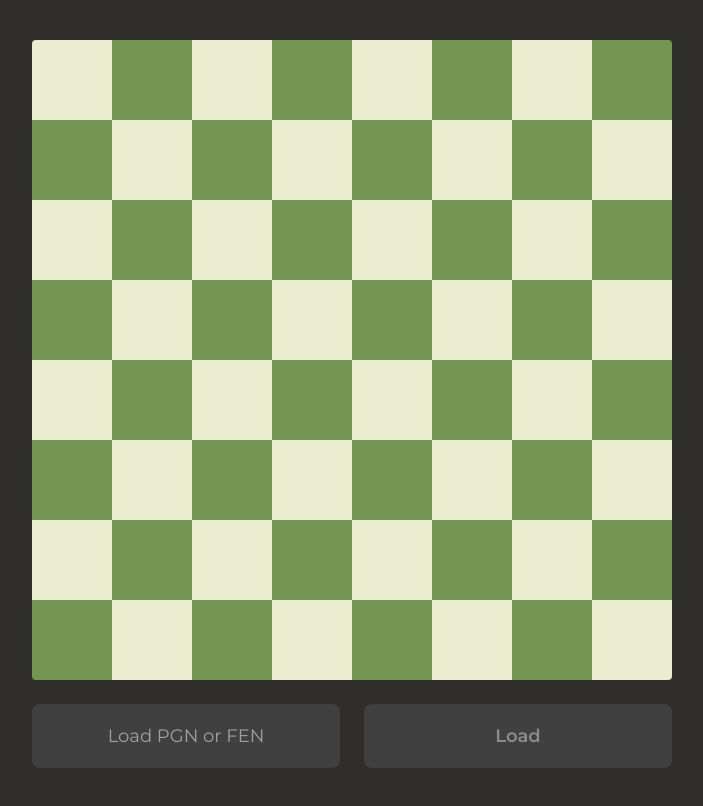
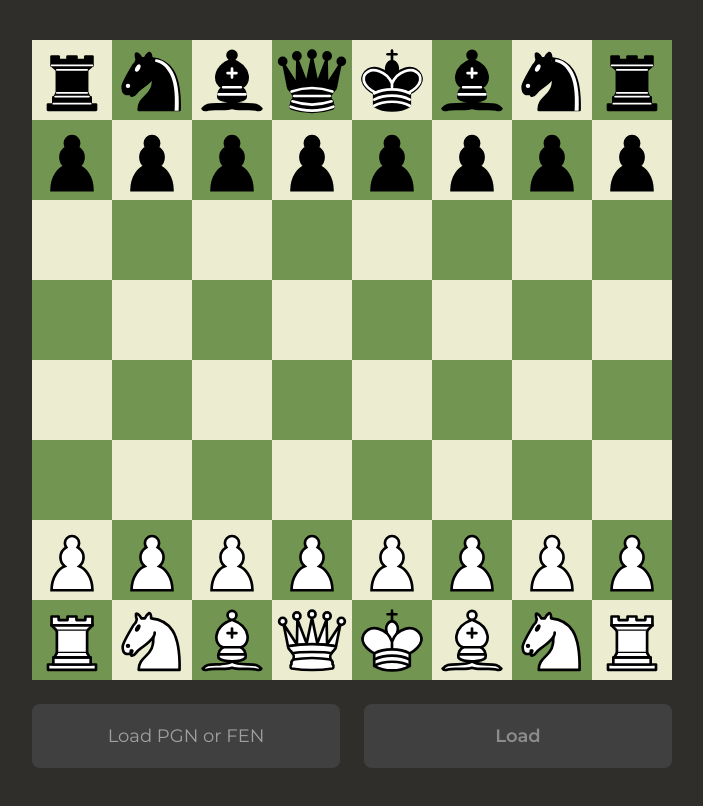
Before and after one commit to dalton-f/chess, a website: page index.html in a window 1280 px wide. Shown: the whole page, without its empty margins (288-991 px from the left). Drawn offline with Linux system fonts and the light colour scheme.

Commit message:
Add displayBoard logic

```diff
--- a/index.html
+++ b/index.html
@@ -24,7 +24,7 @@
     <main
       class="mx-auto flex min-h-dvh max-w-xs flex-col items-center justify-center gap-6 md:max-w-3xl md:p-10"
     >
-      <div class="grid grid-cols-8" id="chessBoard">
+      <div class="grid grid-cols-8" id="chessboard">
         <div
           class="bg-solitude flex aspect-square w-10 rounded-tl-sm md:w-20"
         ></div>
--- a/static/js/app.js
+++ b/static/js/app.js
@@ -21,7 +21,11 @@ __webpack_require__.r(__webpack_exports__);
 /***/ ((__unused_webpack___webpack_module__, __webpack_exports__, __webpack_require__) => {
 
 __webpack_require__.r(__webpack_exports__);
+function _typeof(o) { "@babel/helpers - typeof"; return _typeof = "function" == typeof Symbol && "symbol" == typeof Symbol.iterator ? function (o) { return typeof o; } : function (o) { return o && "function" == typeof Symbol && o.constructor === Symbol && o !== Symbol.prototype ? "symbol" : typeof o; }, _typeof(o); }
 function _createForOfIteratorHelper(r, e) { var t = "undefined" != typeof Symbol && r[Symbol.iterator] || r["@@iterator"]; if (!t) { if (Array.isArray(r) || (t = _unsupportedIterableToArray(r)) || e && r && "number" == typeof r.length) { t && (r = t); var _n = 0, F = function F() {}; return { s: F, n: function n() { return _n >= r.length ? { done: !0 } : { done: !1, value: r[_n++] }; }, e: function e(r) { throw r; }, f: F }; } throw new TypeError("Invalid attempt to iterate non-iterable instance.\nIn order to be iterable, non-array objects must have a [Symbol.iterator]() method."); } var o, a = !0, u = !1; return { s: function s() { t = t.call(r); }, n: function n() { var r = t.next(); return a = r.done, r; }, e: function e(r) { u = !0, o = r; }, f: function f() { try { a || null == t["return"] || t["return"](); } finally { if (u) throw o; } } }; }
+function _defineProperty(e, r, t) { return (r = _toPropertyKey(r)) in e ? Object.defineProperty(e, r, { value: t, enumerable: !0, configurable: !0, writable: !0 }) : e[r] = t, e; }
+function _toPropertyKey(t) { var i = _toPrimitive(t, "string"); return "symbol" == _typeof(i) ? i : i + ""; }
+function _toPrimitive(t, e) { if ("object" != _typeof(t) || !t) return t; var r; if ("undefined" != typeof Symbol && void 0 !== (r = t[Symbol.toPrimitive])) { var i = r.call(t, e || "default"); if ("object" != _typeof(i)) return i; throw new TypeError("@@toPrimitive must return a primitive value."); } return ("string" === e ? String : Number)(t); }
 function _slicedToArray(r, e) { return _arrayWithHoles(r) || _iterableToArrayLimit(r, e) || _unsupportedIterableToArray(r, e) || _nonIterableRest(); }
 function _nonIterableRest() { throw new TypeError("Invalid attempt to destructure non-iterable instance.\nIn order to be iterable, non-array objects must have a [Symbol.iterator]() method."); }
 function _unsupportedIterableToArray(r, a) { if (r) { if ("string" == typeof r) return _arrayLikeToArray(r, a); var t = {}.toString.call(r).slice(8, -1); return "Object" === t && r.constructor && (t = r.constructor.name), "Map" === t || "Set" === t ? Array.from(r) : "Arguments" === t || /^(?:Ui|I)nt(?:8|16|32)(?:Clamped)?Array$/.test(t) ? _arrayLikeToArray(r, a) : void 0; } }
@@ -77,6 +81,7 @@ var game = {
 };
 document.addEventListener("DOMContentLoaded", function () {
   loadGameFromFEN(STARTING_POSITION_FEN);
+  displayBoard();
 });
 var loadGameFromFEN = function loadGameFromFEN(fen) {
   var _parseFEN = parseFEN(fen),
@@ -94,6 +99,35 @@ var loadGameFromFEN = function loadGameFromFEN(fen) {
   game.halfMoveClock = halfMoveClock;
   game.fullMoveNumber = fullMoveNumber;
   console.log(game);
+};
+var displayBoard = function displayBoard() {
+  var _PIECE_IMAGES;
+  var PIECE_IMAGES = (_PIECE_IMAGES = {}, _defineProperty(_defineProperty(_defineProperty(_defineProperty(_defineProperty(_defineProperty(_defineProperty(_defineProperty(_defineProperty(_defineProperty(_PIECE_IMAGES, PIECES.pawn | PIECES.white, "static/images/whitePawn.svg"), PIECES.knight | PIECES.white, "static/images/whiteKnight.svg"), PIECES.bishop | PIECES.white, "static/images/whiteBishop.svg"), PIECES.rook | PIECES.white, "static/images/whiteRook.svg"), PIECES.queen | PIECES.white, "static/images/whiteQueen.svg"), PIECES.king | PIECES.white, "static/images/whiteKing.svg"), PIECES.pawn | PIECES.black, "static/images/blackPawn.svg"), PIECES.knight | PIECES.black, "static/images/blackKnight.svg"), PIECES.bishop | PIECES.black, "static/images/blackBishop.svg"), PIECES.rook | PIECES.black, "static/images/blackRook.svg"), _defineProperty(_defineProperty(_PIECE_IMAGES, PIECES.queen | PIECES.black, "static/images/blackQueen.svg"), PIECES.king | PIECES.black, "static/images/blackKing.svg"));
+  var chessboard = document.getElementById("chessboard");
+  var fragment = document.createDocumentFragment();
+  for (var rank = 7; rank >= 0; rank--) {
+    for (var file = 0; file < 8; file++) {
+      var index = rank * 8 + file;
+      var piece = game.board[index];
+      var square = document.createElement("div");
+      square.classList.add("flex", "aspect-square", "w-10", "md:w-20");
+
+      // Alternate light and dark squares.
+      var isLightSquare = (rank + file) % 2 === 0;
+      square.classList.add(isLightSquare ? "bg-oregano" : "bg-solitude");
+      square.dataset.square = index;
+
+      // Display the piece, if one exists.
+      if (piece !== PIECES.empty) {
+        var img = document.createElement("img");
+        img.src = PIECE_IMAGES[piece];
+        img.alt = "Piece on square ".concat(index);
+        square.appendChild(img);
+      }
+      fragment.appendChild(square);
+    }
+  }
+  chessboard.replaceChildren(fragment);
 };
 var parseFEN = function parseFEN(fen) {
   var EXPECTED_FIELD_COUNT = 6;
```
Also changed, not shown: src/js/app.js (+52 -0 lines).
